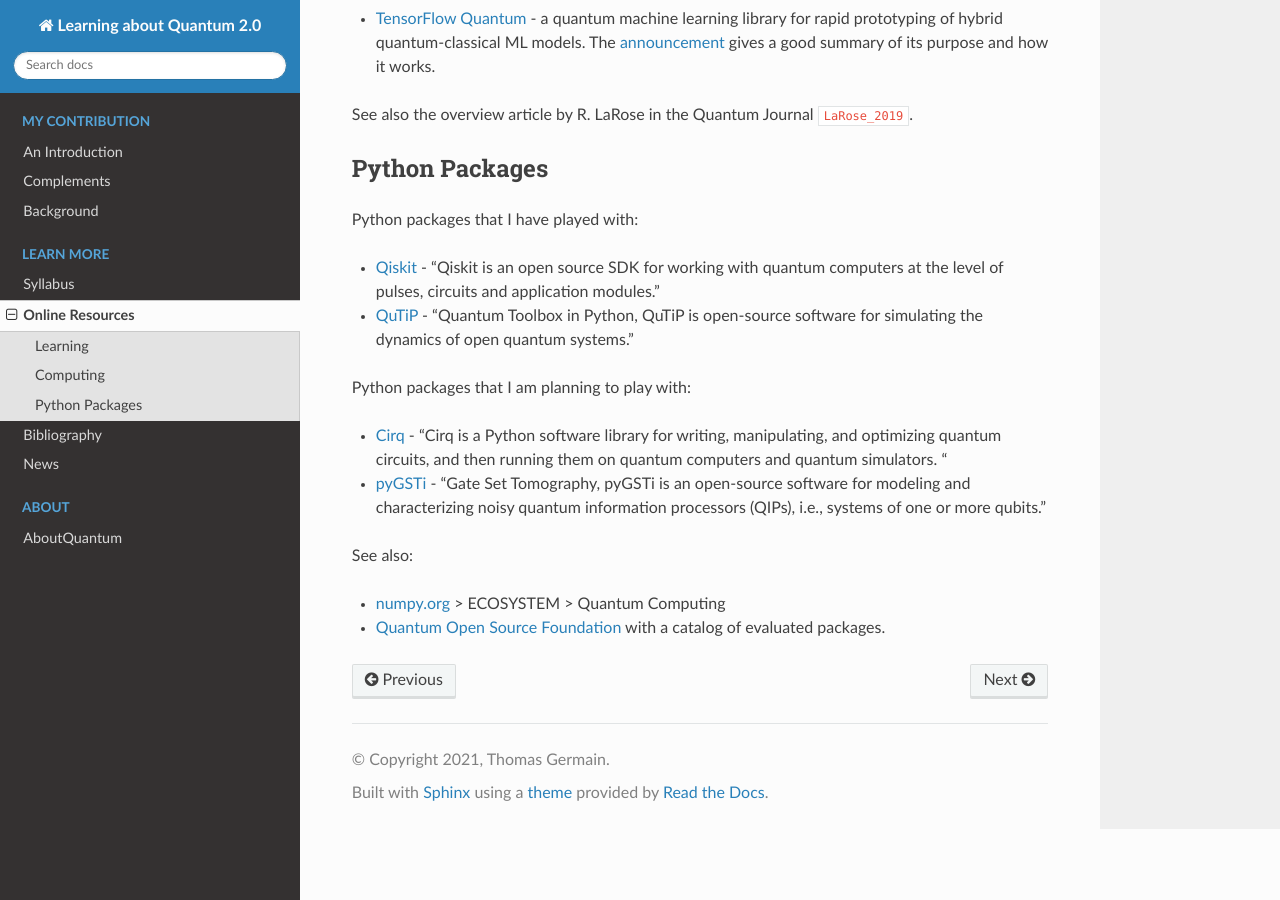
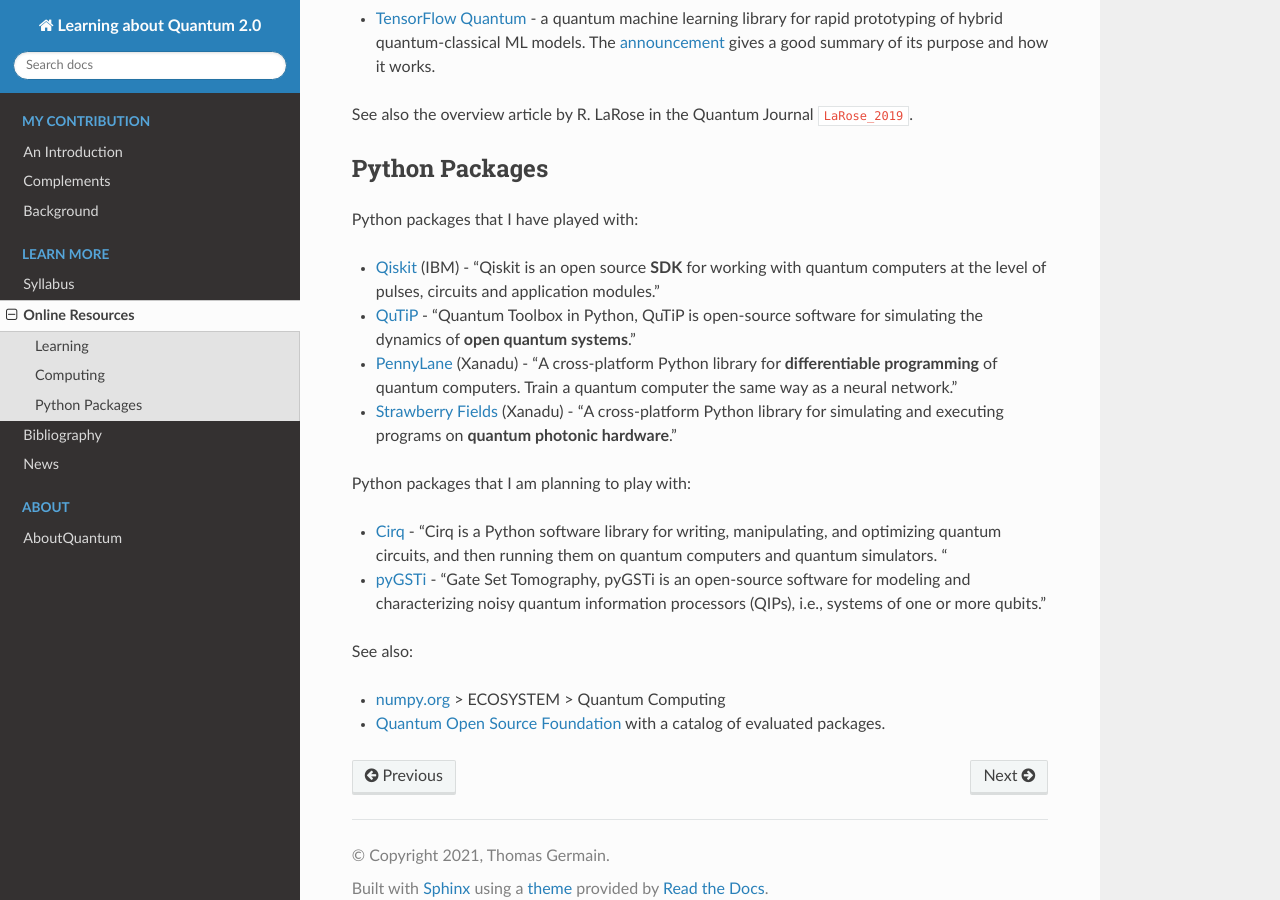
Before and after one commit to tomlqc/about-quantum, a Sphinx documentation site: the page built from source/online/online.rst, in a window 1280 px wide and 900 px high, scrolled down 1903 px. Built offline with Sphinx 7.4.7 and the Read the Docs theme 2.0.0, drawn with Linux system fonts in a browser that asks for light colours; cross-references to code outside the pages are shown as plain code.

Commit message:
online: PennyLane, Strawberry Fields.

```diff
--- a/source/online/online.rst
+++ b/source/online/online.rst
@@ -128,12 +128,16 @@
 
 Python packages that I have played with:
 
-- `Qiskit <https://qiskit.org/>`_ -
-  "Qiskit is an open source SDK for working with quantum computers
+- `Qiskit <https://qiskit.org/>`_ (IBM) -
+  "Qiskit is an open source **SDK** for working with quantum computers
   at the level of pulses, circuits and application modules."
 - `QuTiP <http://qutip.org/>`_ -
   "Quantum Toolbox in Python, QuTiP is open-source software for simulating
-  the dynamics of open quantum systems."
+  the dynamics of **open quantum systems**."
+- `PennyLane <https://pennylane.ai/>`_ (Xanadu) -
+  "A cross-platform Python library for **differentiable programming** of quantum computers. Train a quantum computer the same way as a neural network."
+- `Strawberry Fields <https://strawberryfields.ai/>`_ (Xanadu) -
+  "A cross-platform Python library for simulating and executing programs on **quantum photonic hardware**."
 
 Python packages that I am planning to play with:
 
```
